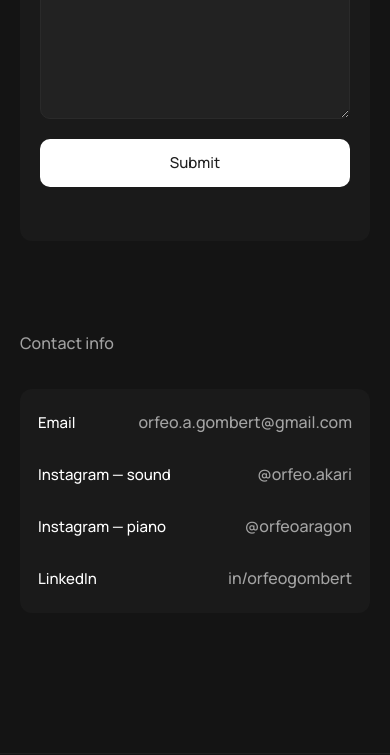
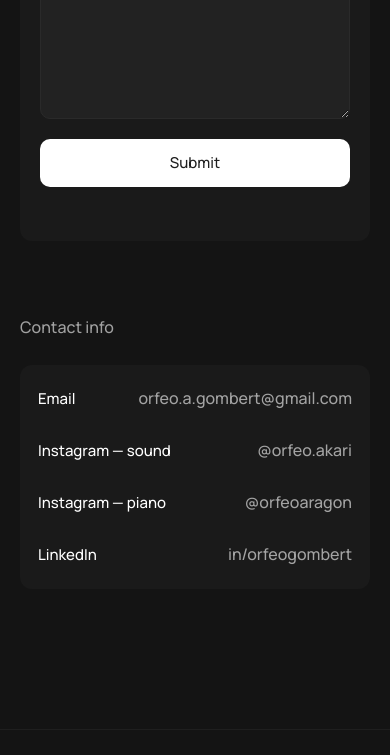
Before and after one commit to AkariProd/orfeowebsite, an Astro site: page /contact in a window 390 px wide. Shown: the part 844-1599 px from the top of the page. Built offline with nearby package versions, Linux system fonts and the light colour scheme; Astro itself is replaced by a stand-in of ours.

Commit message:
Contact: form and contact info side by side (stacked on mobile)
Co-Authored-By: Claude Opus 5.5 <noreply@anthropic.com>
Claude-Session: https://claude.ai/code/session_012KwGSk8Ua7PLtyagfYwsrE

```diff
--- a/src/pages/contact.astro
+++ b/src/pages/contact.astro
@@ -13,7 +13,8 @@ const info = [
     <p class="lead">{contact.intro}</p>
   </section>
 
-  <section class="col">
+  <div class="cgrid">
+  <section class="form-col">
     <form class="card form" data-form data-formspree={site.formspreeId} data-email={site.email} novalidate>
       <div class="grid2">
         <label>Name<input type="text" name="name" autocomplete="name" required /></label>
@@ -34,7 +35,7 @@ const info = [
     </form>
   </section>
 
-  <section class="col info-wrap">
+  <section class="info-wrap">
     <p class="label">Contact info</p>
     <div class="card info">
       {info.map((i) => (
@@ -44,11 +45,13 @@ const info = [
       ))}
     </div>
   </section>
+  </div>
 </Base>
 
 <style>
   .head { display: flex; flex-direction: column; gap: 12px; }
-  .form { margin-top: 56px; max-width: 564px; padding: 20px; display: flex; flex-direction: column; gap: 20px; }
+  .cgrid { display: grid; grid-template-columns: minmax(0, 564px) minmax(0, 380px); gap: 24px; align-items: start; margin-top: 56px; padding-right: var(--pad); }
+  .form { max-width: 564px; padding: 20px; display: flex; flex-direction: column; gap: 20px; }
   .grid2 { display: grid; grid-template-columns: repeat(2, minmax(0, 1fr)); gap: 20px; }
   label, legend { display: flex; flex-direction: column; gap: 10px; font-size: 14px; color: var(--text-40); }
   fieldset { border: 0; margin: 0; padding: 0; }
@@ -71,7 +74,9 @@ const info = [
   .submit:disabled { opacity: 0.5; cursor: wait; }
   .status { margin: 0; font-size: 14px; color: var(--text-60); min-height: 1em; }
   .status.err { color: #ff8a80; }
-  .info-wrap { padding-top: 88px; display: flex; flex-direction: column; gap: 32px; }
+  .info-wrap { display: flex; flex-direction: column; gap: 16px; }
+  .info-wrap .label { margin-top: -44px; }
+  @media (max-width: 1100px) { .cgrid { grid-template-columns: minmax(0, 564px); gap: 0; } .info-wrap { padding-top: 72px; gap: 24px; } .info-wrap .label { margin-top: 0; } }
   .info { padding: 8px 26px; }
   .info-row { min-height: 52px; display: flex; justify-content: space-between; align-items: center; gap: 16px; font-size: 15px; }
   .info-row .v { font-size: 16px; color: var(--text-60); transition: color 0.2s; text-align: right; word-break: break-all; }
```
